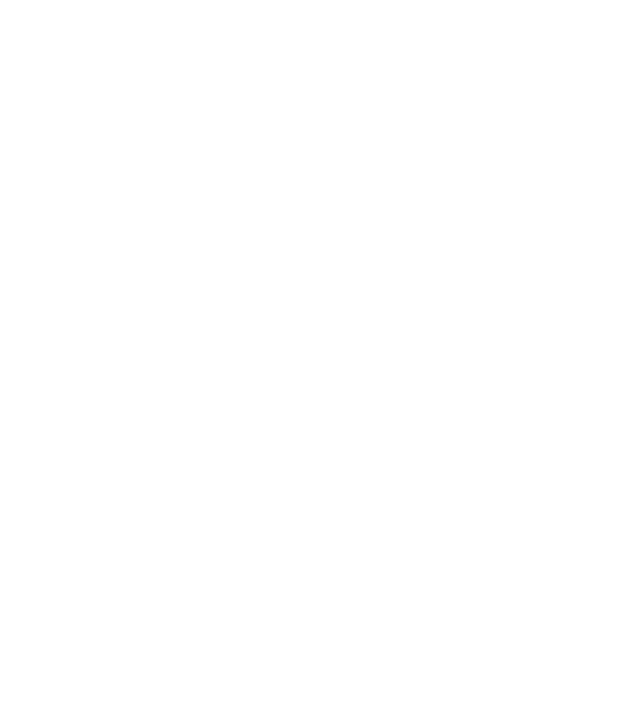
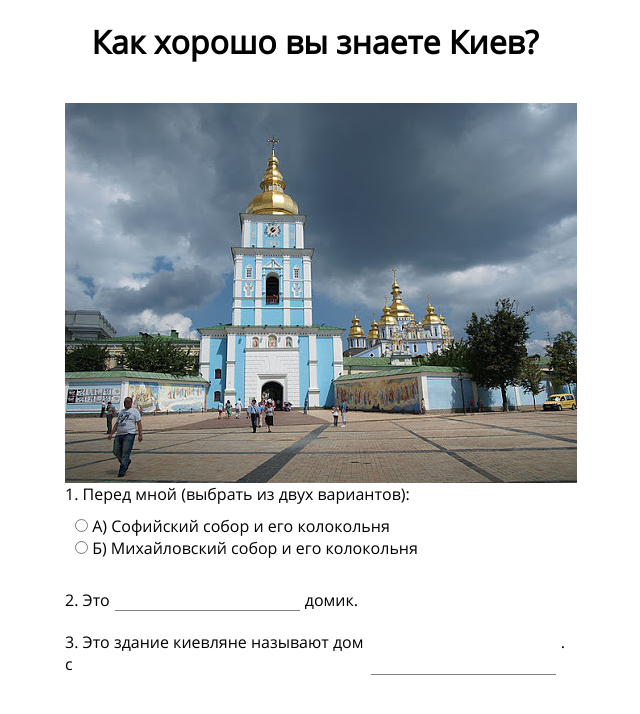
Before and after one commit to Pasha1007/ProjectDevs, a plain HTML site: page pages/index.html in a window 1280 px wide. Shown: the whole page, without its empty margins (325-965 px from the left). Drawn offline with nearby package versions, Linux system fonts and the light colour scheme.

Commit message:
Added html layout, vuejs as CDN, added some styles and basic data

```diff
--- a/assets/styles/css/style.css
+++ b/assets/styles/css/style.css
@@ -1,4 +1,60 @@
+@font-face {
+    font-family: 'OpenSans';
+    src: url(../../fonts/OpenSans-Regular.ttf);
+  }
+
 * {
     margin: 0;
     padding: 0;
 }
+
+body {
+    font-family: 'OpenSans';
+}
+
+.title {
+    display: flex;
+    justify-content: center;
+    margin: 20px;
+}
+
+.question {
+    max-width: 500px;
+    display: flex;
+    justify-content: start;
+    padding-top: 20px;
+    margin: 0 auto;
+}
+.question__inner {
+    display: flex;
+    flex-direction: column;
+    justify-content: start;
+}
+
+.question__image {
+    object-fit: contain;
+}
+
+.question__answers {
+    display: flex;
+    flex-direction: column;
+    justify-content: start;
+    padding: 10px;
+}
+
+.question__text-inline {
+    display: flex;
+    justify-content: start;
+    flex-direction: row;
+}
+
+.question__text-inline__input {
+    margin-right: 5px;
+    margin-left: 5px;
+    padding-left: 5px;
+    padding-right: 5px;
+    border-width: 0;
+    font-family: 'OpenSans';
+    text-align: center;
+    border-bottom: 1px solid gray;
+}
--- a/pages/index.html
+++ b/pages/index.html
@@ -3,9 +3,42 @@
 <head>
     <meta charset="UTF-8">
     <meta name="viewport" content="width=device-width, initial-scale=1.0">
-    <title>Document</title>
+    <link rel="stylesheet" href="../assets/styles/css/style.css">
+    <title>Как хорошо вы знаете Киев?</title>
 </head>
 <body>
+    <div id="app">
+        <h1 class="title">{{ title }}</h1>
+        <div class="wrapper">
+        <div v-for="question in questions" :key="question.id" class="question">
+            <div class="question__inner">
+                <img v-if="question.image" :src="question.image" class="question__image" alt="no imgae :(">
+                <div v-if="question.text">
+                    <p>{{question.id}}. {{ question.text }}</p>
+                    <div>
+                    <form class="question__answers">
+                        <div>
+                            <input type="radio" name="answers" id="answer1" :value="question.answer1.id">
+                            <label for="answer1">{{ question.answer1.text }}</label>
+                        </div>
+                        <div>
+                            <input type="radio" name="answers" id="answer2" :value="question.answer2.id">
+                            <label for="answer2">{{ question.answer2.text }}</label>
+                        </div>
+                    </form>
+                    </div>
+                </div>
 
+                <div v-else class="question__text-inline">
+                    <p>{{question.id}}. {{ question.text1 }}</p>
+                    <input type="text" placeholder="" class="question__text-inline__input">
+                    <p>{{ question.text2 }}.</p>
+                </div>
+            </div>
+        </div>
+    </div>
+    </div>
+    <script src="https://cdn.jsdelivr.net/npm/vue"></script>
+    <script src="../scripts/js/main.js"></script>
 </body>
 </html>
--- a/scripts/js/main.js
+++ b/scripts/js/main.js
@@ -1 +1,43 @@
-console.log('Hello world!')
+document.addEventListener('DOMContentLoaded', function () {
+    new Vue({
+      el: '#app',
+      data: {
+        title: "Как хорошо вы знаете Киев?",
+        questions: [
+            {
+                id: 1,
+                text: "Перед мной (выбрать из двух вариантов):",
+                answer1: {
+                    id: 0,
+                    text: "А) Софийский собор и его колокольня",
+                    correct: false
+                },
+                answer2: {
+                    id: 1,
+                    text: "Б) Михайловский собор и его колокольня",
+                    correct: true
+                },
+                image: "../assets/images/unnamed.jpg"
+            },
+            {
+                id: 2,
+                text1: "Это",
+                text2: "домик",
+                answer: "шоколадный"
+            },
+            {
+                id: 3,
+                text1: "Это здание киевляне называют дом с",
+                text2: "",
+                answer: "химерами"
+            }
+        ]
+      },
+      methods: {
+         // pass
+      },
+      computed: {
+        // pass
+      }
+    })
+  })
```
Also changed, not shown: assets/fonts/OpenSans-Light.ttf (added), assets/fonts/OpenSans-Regular.ttf (added), assets/images/unnamed.jpg (added).
